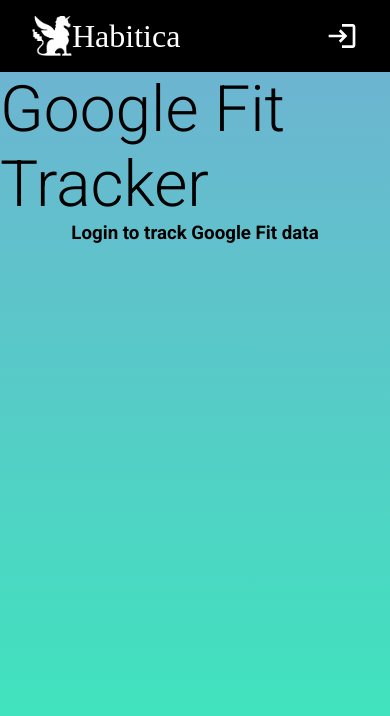
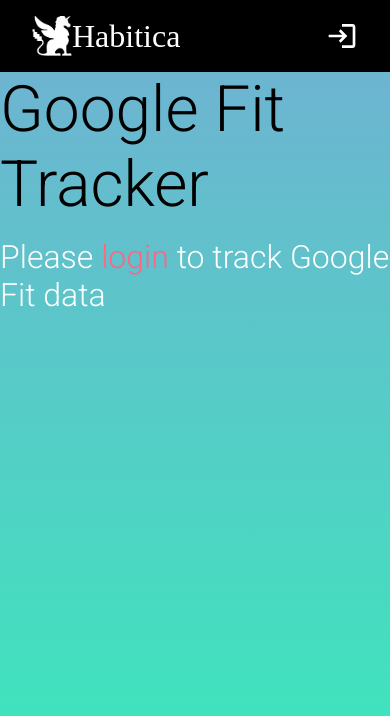
Before and after one commit to abhisheksunil2201/habit-tracker, a React (Create React App) app: page /gfit in a window 390 px wide. Shown: the top 716 px of the page. Built offline with nearby package versions, Linux system fonts and the light colour scheme; no server answers; the database is empty; a web font is replaced by a local one.

Commit message:
add responsive styles for home

```diff
--- a/public/index.html
+++ b/public/index.html
@@ -9,7 +9,7 @@
       name="description"
       content="Web site created using create-react-app"
     />
-    <link rel="apple-touch-icon" href="%PUBLIC_URL%/logo192.png" />
+    <link rel="apple-touch-icon" href="%PUBLIC_URL%/unicorn.png" />
     <!--
       manifest.json provides metadata used when your web app is installed on a
       user's mobile device or desktop. See https://developers.google.com/web/fundamentals/web-app-manifest/
@@ -24,7 +24,7 @@
       work correctly both with client-side routing and a non-root public URL.
       Learn how to configure a non-root public URL by running `npm run build`.
     -->
-    <title>React App</title>
+    <title>Habitica</title>
   </head>
   <body>
     <noscript>You need to enable JavaScript to run this app.</noscript>
--- a/src/App.css
+++ b/src/App.css
@@ -23,3 +23,27 @@
   border-radius: 20px;
   background-color: darkgrey;
 }
+
+.hover_underline_animation {
+  display: inline-flex;
+  position: relative;
+  color: #ff6683;
+}
+
+.hover_underline_animation:after {
+  content: "";
+  position: absolute;
+  width: 100%;
+  transform: scaleX(0);
+  height: 2px;
+  bottom: 0;
+  left: 0;
+  background-color: #ff6683;
+  transform-origin: bottom right;
+  transition: transform 0.25s ease-out;
+}
+
+.hover_underline_animation:hover:after {
+  transform: scaleX(1);
+  transform-origin: bottom left;
+}
--- a/src/components/GoogleFit/GoogleFit.js
+++ b/src/components/GoogleFit/GoogleFit.js
@@ -56,7 +56,18 @@
           <Bar options={options} data={data} />
         </div>
       ) : (
-        <h3>Login to track Google Fit data</h3>
+        <p className={styles.googleFit__loginDialog}>
+          Please{" "}
+          <span
+            className={
+              styles.googleFit__loginLink + " hover_underline_animation"
+            }
+            onClick={() => navigate("/login")}
+          >
+            login
+          </span>{" "}
+          to track Google Fit data
+        </p>
       )}
     </div>
   );
--- a/src/components/GoogleFit/GoogleFit.module.css
+++ b/src/components/GoogleFit/GoogleFit.module.css
@@ -16,3 +16,13 @@
   border-radius: 8px;
   margin: 3rem 1rem;
 }
+.googleFit__loginDialog {
+  font-weight: 300;
+  font-size: 2rem;
+  color: white;
+  margin-top: 1rem;
+}
+.googleFit__loginLink {
+  color: #ff6683;
+  cursor: pointer;
+}
--- a/src/components/Habits/HabitHomePage/Habits.module.css
+++ b/src/components/Habits/HabitHomePage/Habits.module.css
@@ -63,3 +63,12 @@
   font-size: 1.2rem;
   font-weight: 400;
 }
+
+@media (max-width: 840px) {
+  .habitsList {
+    height: 70%;
+  }
+  .habit__info {
+    margin-top: 35%;
+  }
+}
--- a/src/pages/Home/Home.module.css
+++ b/src/pages/Home/Home.module.css
@@ -39,7 +39,9 @@
   display: flex;
   align-items: center;
   justify-content: center;
+  object-fit: cover;
   font-size: 48px;
+  background-size: cover;
 }
 .home__googleFit {
   display: flex;
@@ -50,3 +52,21 @@
   height: 120px;
   margin-right: 0.5rem;
 }
+@media (max-width: 840px) {
+  .home {
+    flex-direction: column;
+    overflow-y: scroll;
+  }
+  .home::-webkit-scrollbar {
+    display: none;
+  }
+  .home__left {
+    margin: 1rem 0 0.5rem 0;
+  }
+  .home__pomodoro {
+    margin: 0;
+  }
+  .home__googleFit {
+    margin-bottom: 2rem;
+  }
+}
```
Also changed, not shown: public/unicorn.png (added), 1 other file (tests, documents, lock files or other folders).
